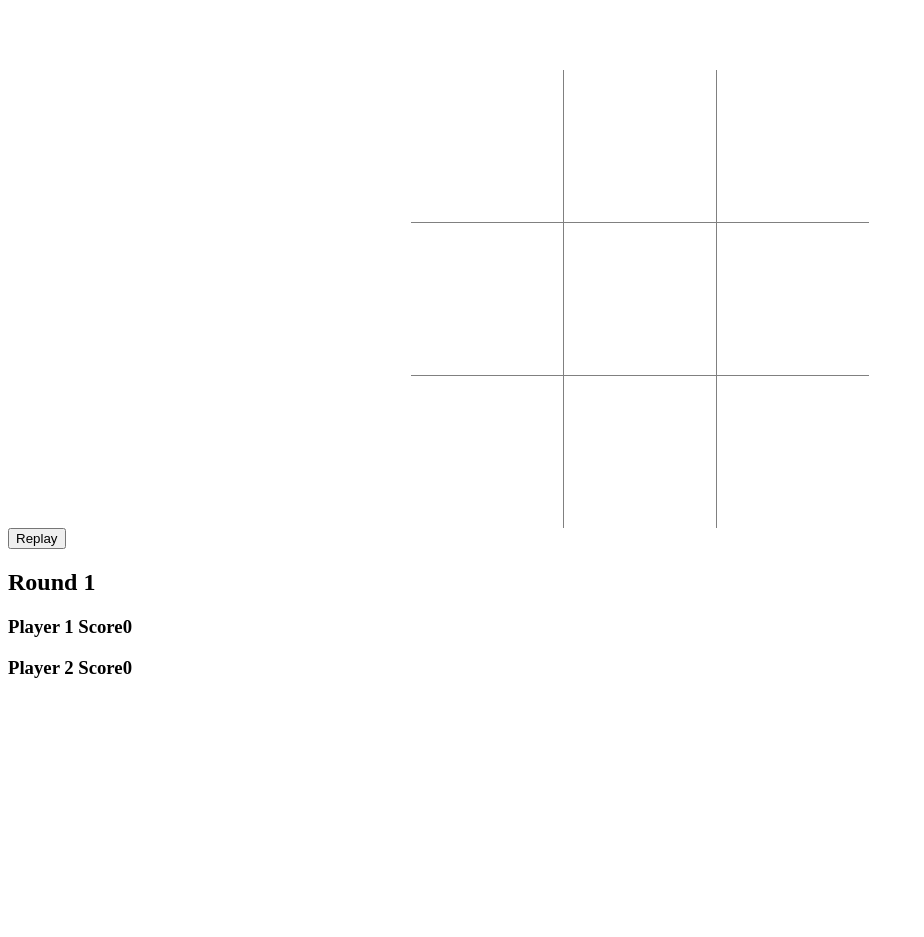
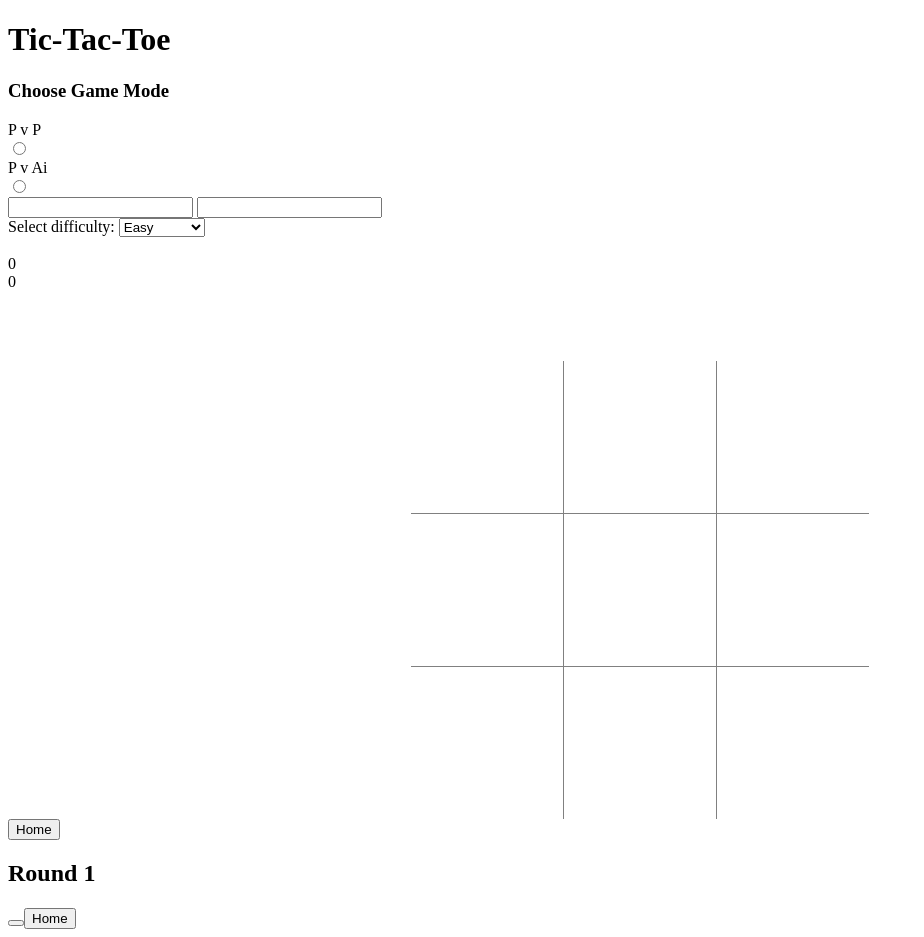
Before and after one commit to dagm1425/Tic-Tac-Toe, a plain HTML site: page index.html in a window 1280 px wide. Shown: the whole page, without its empty margins (0-924 px from the left). Before the commit the page ends 800 px from the top, so only its background shows below. Drawn offline with Linux system fonts and the light colour scheme.

Commit message:
Add game menu

```diff
--- a/index.html
+++ b/index.html
@@ -9,6 +9,43 @@
     <script src="script.js" defer></script>
 </head>
 <body>
+    <div class="menu">
+        <div class="menu-content">
+            <h1>Tic-Tac-Toe</h1>
+            <h3>Choose Game Mode</h3>
+
+            <form class="choose-modes">
+                <div class ="modes">
+                    <div><label for="pvp">P v P</label><br>
+                    <input type="radio" id="pvp" name="game_modes" value="PvP" onClick='init.inputFields()'><br></div>
+                    <div><label for="pvai">P v Ai</label><br>
+                    <input type="radio" id="pvai" name="game_modes" value="PvAi" onClick='init.inputFields()'><br></div>
+                </div>
+
+                <div class='names'>
+                    <input type="text" id="p1name" name="p1name" class="input-fields" onchange="init.updateNames()" required>
+                    <input type="text" id="p2name" name="p2name" class="input-fields" onchange="init.updateNames()" required>
+                    <div class="diffculty-selector"><label for="difficulty">Select difficulty:</label>
+                        <select name="difficulty" id="difficulty">
+                        <option value="easy">Easy</option>
+                        <option value="medium">Medium</option>
+                        <option value="impossible">Impossible</option>
+                    </select></div>
+                    </div><br>
+                <a id="playBtn" href="#">
+                <i class="fas fa-play fa-2x"></i>
+                </a>
+            </form>
+        </div>
+    </div>
+
+    <div class="play-area">
+        <div class="scores-container">
+            <div class="playerOne"><span id="playerOne"></span><span id="X"> 0</span></div>
+            <div class="playerTwo"><span id="playerTwo"></span><span id ="O"> 0</span></div>
+        </div>
+
+        <div class="gameboard">
             <table>
                 <tr>
                     <td class="cell" id="0"></td>
@@ -28,10 +65,16 @@
                     <td class="cell" id="8"></td>
                 </tr>
             </table>
+        </div>
+    <button class="corner all-btn">Home</button>
+    <h2 class="round-counter">Round <span id="roundCounter">1</span></h2>
+    </div>
 
-<button onClick="startGame()">Replay</button>
-<h2>Round <span id="roundCounter">1</span></h2>
-<h3>Player 1 Score<span id="X">0</span></h3>
-<h3>Player 2 Score<span id ='O'>0</span></h3>
+<div id="modal">
+    <h1 data-result></h1>
+    <div class="btn-container">
+    <button class="all-btn" onClick="gameBoard.startGame()"></button><button class="all-btn">Home</button></div>
+</div>
+<div id="overlay"></div>
 </body>
 </html>
```
Lines whose indentation alone changed are shown as unchanged.
